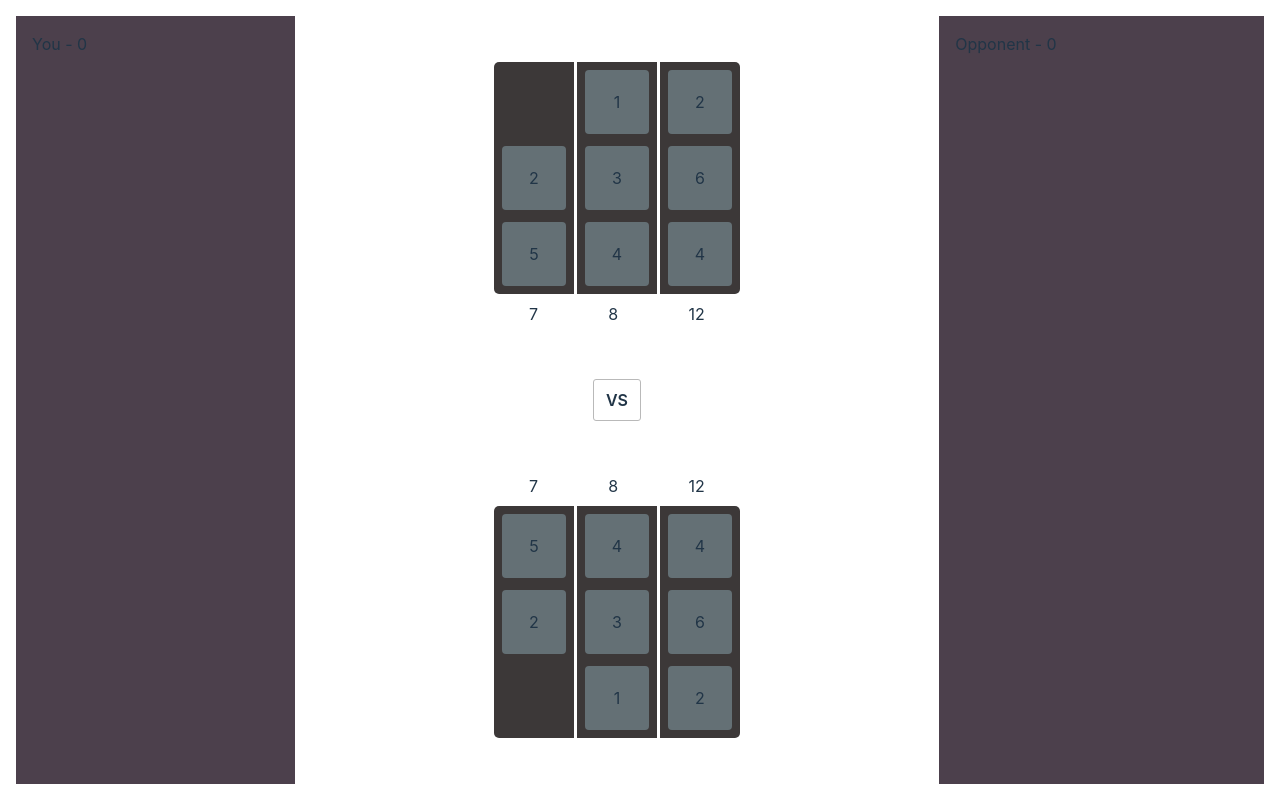
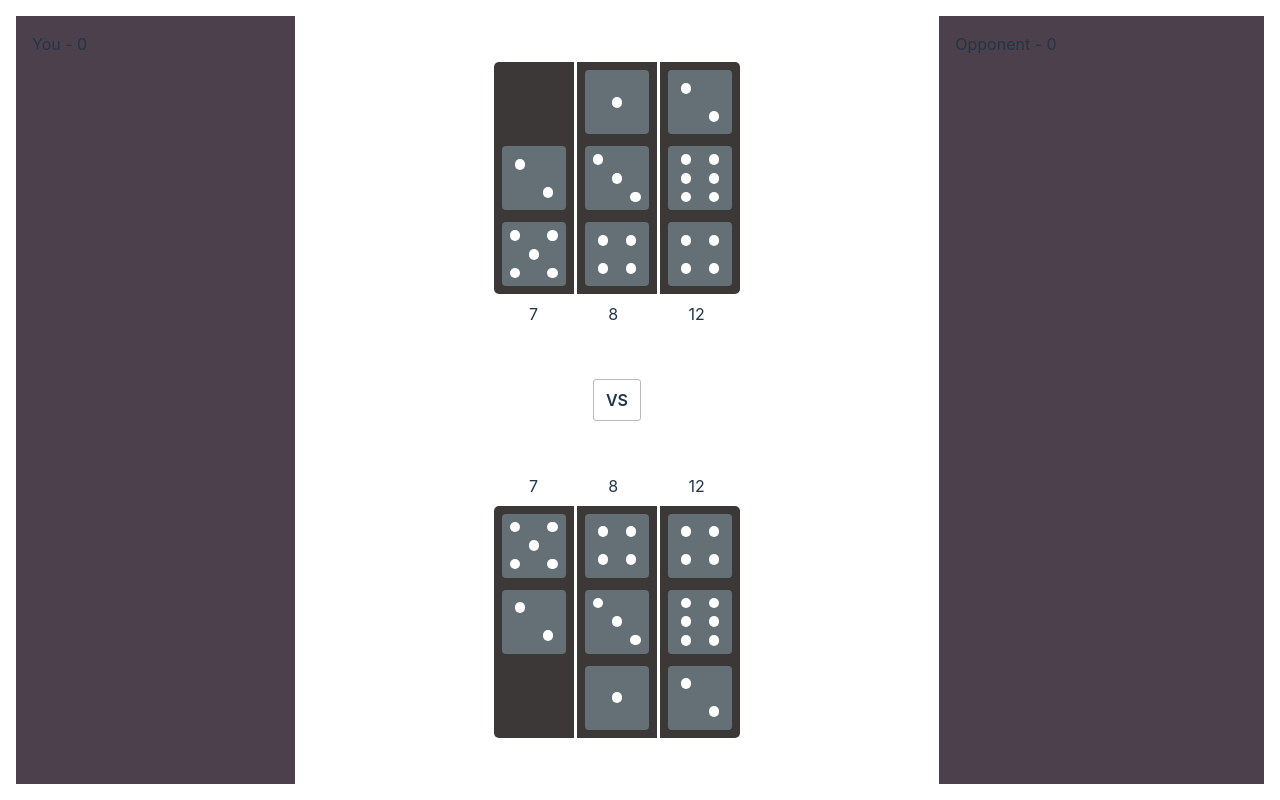
Before and after one commit to morales0/knucklebones, a React (Vite) app in the folder apps/frontend/: page / in a window 1280 px wide. Built offline with nearby package versions, Linux system fonts and the light colour scheme.

Commit message:
styled dice

```diff
--- a/apps/frontend/src/components/dice.tsx
+++ b/apps/frontend/src/components/dice.tsx
@@ -1,9 +1,17 @@
+import "../styles/dice.css";
+
 type Props = {
   value: number;
 };
 
 const Dice = ({ value }: Props) => {
-  return <div className="cell dice">{value}</div>;
+  return (
+    <div className={`cell dice dice_${value}`}>
+      {[...new Array(value)].map((_, i) => (
+        <div className="dot" />
+      ))}
+    </div>
+  );
 };
 
 export default Dice;
--- /dev/null
+++ b/apps/frontend/src/styles/dice.css
@@ -0,0 +1,126 @@
+.dice {
+  background-color: rgb(100, 112, 117);
+  padding: .25rem;
+
+  display: grid;
+}
+
+.dice_2,
+.dice_4,
+.dice_6 {
+  grid-template-columns: repeat(2, 1fr);
+}
+
+.dot {
+  width: .65rem;
+  height: .65rem;
+  background-color: white;
+  border-radius: 50%;
+}
+
+.dice_1 {
+  place-items: center;
+}
+
+.dice_2 {
+  grid-template-rows: 1fr 1fr;
+}
+
+.dice_2 .dot:last-child {
+  grid-row: 2 / 2;
+  grid-column: 2 / 2;
+}
+
+.dice_3 {
+  grid-template: repeat(3, 1fr)/ repeat(3, 1fr)
+}
+
+.dice_3 .dot:nth-child(1) {
+  grid-column-start: 2;
+  grid-row-start: 2;
+}
+
+.dice_3 .dot:nth-child(2) {
+  grid-column-start: 3;
+  grid-row-start: 3;
+}
+
+.dice_5 {
+  grid-template-columns: repeat(3, 1fr);
+  grid-template-rows: repeat(3, 1fr);
+}
+
+.dice_5 .dot:nth-child(2) {
+  grid-column-start: 3;
+}
+
+.dice_5 .dot:nth-child(3) {
+  grid-column-start: 2;
+}
+
+.dice_5 .dot:nth-child(4) {
+  grid-row-start: 3;
+}
+
+.dice_5 .dot:nth-child(5) {
+  grid-row-start: 3;
+  grid-column-start: 3;
+}
+
+
+
+
+/*
+.dice_1 {
+  display: grid;
+  place-items: center;
+}
+
+.dice_2 {
+  display: flex;
+  flex-flow: row nowrap;
+  justify-content: space-between;
+  align-items: flex-start;
+}
+
+.dice_2 .dot:last-child {
+  align-self: flex-end;
+}
+
+.dice_3 {
+  display: flex;
+  flex-flow: row nowrap;
+  justify-content: space-between;
+  align-items: center;
+}
+
+.dice_3 .dot:first-child {
+  align-self: flex-start;
+}
+
+.dice_3 .dot:last-child {
+  align-self: flex-end
+}
+
+.dice_4 {
+  display: grid;
+  grid-template-columns: 1fr 1fr;
+  grid-template-rows: 1fr 1fr;
+}
+
+.dice_5 {
+  display: grid;
+  grid-template-columns: 1fr 1fr;
+  grid-template-rows: 1fr 1fr 1fr;
+}
+
+.dice_5 .dot:nth-child(3) {
+  grid-column: span 2;
+}
+
+.dice_6 {
+  display: grid;
+  grid-template-columns: 1fr 1fr;
+  grid-template-rows: 1fr 1fr 1fr;
+}
+*/
--- a/apps/frontend/src/styles/grid.css
+++ b/apps/frontend/src/styles/grid.css
@@ -57,8 +57,3 @@
   height: 4rem;
   /* margin: 1rem .5rem; */
 }
-
-.dice {
-  background-color: rgb(100, 112, 117);
-
-}
```
